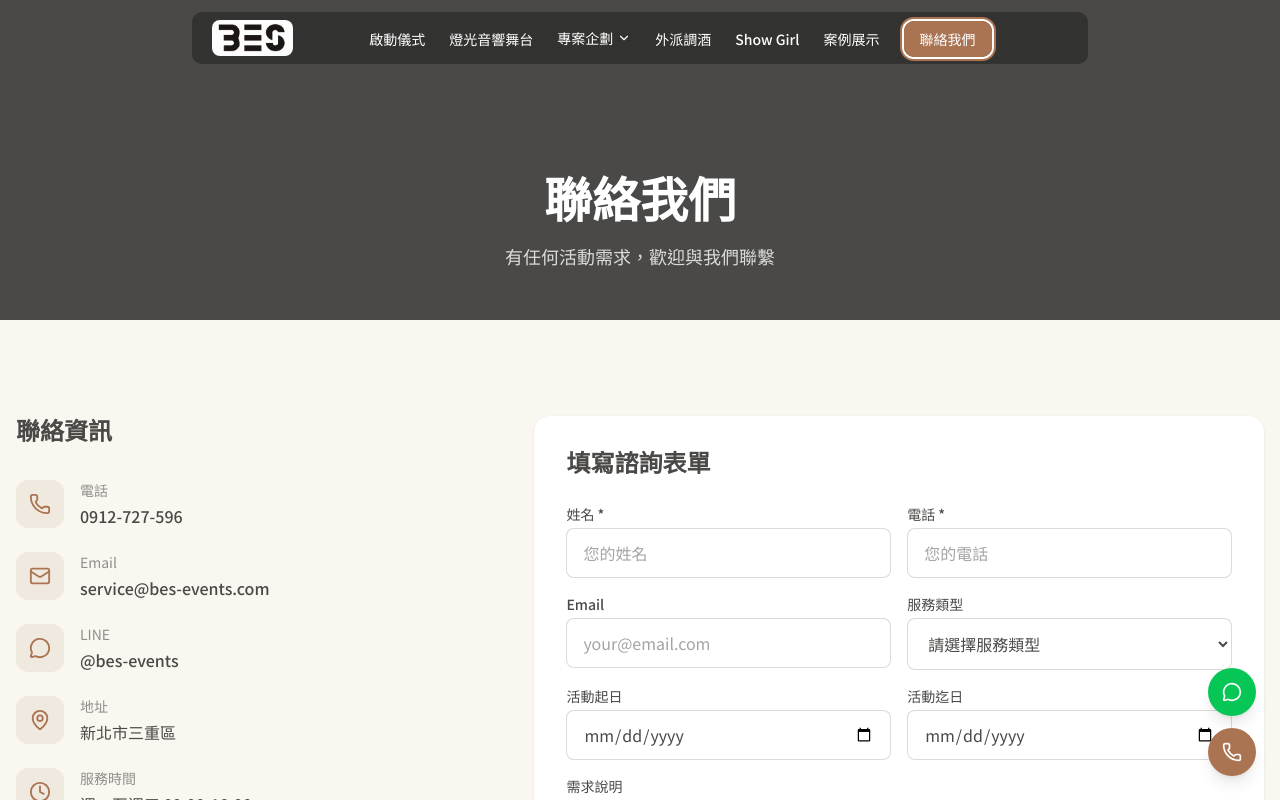
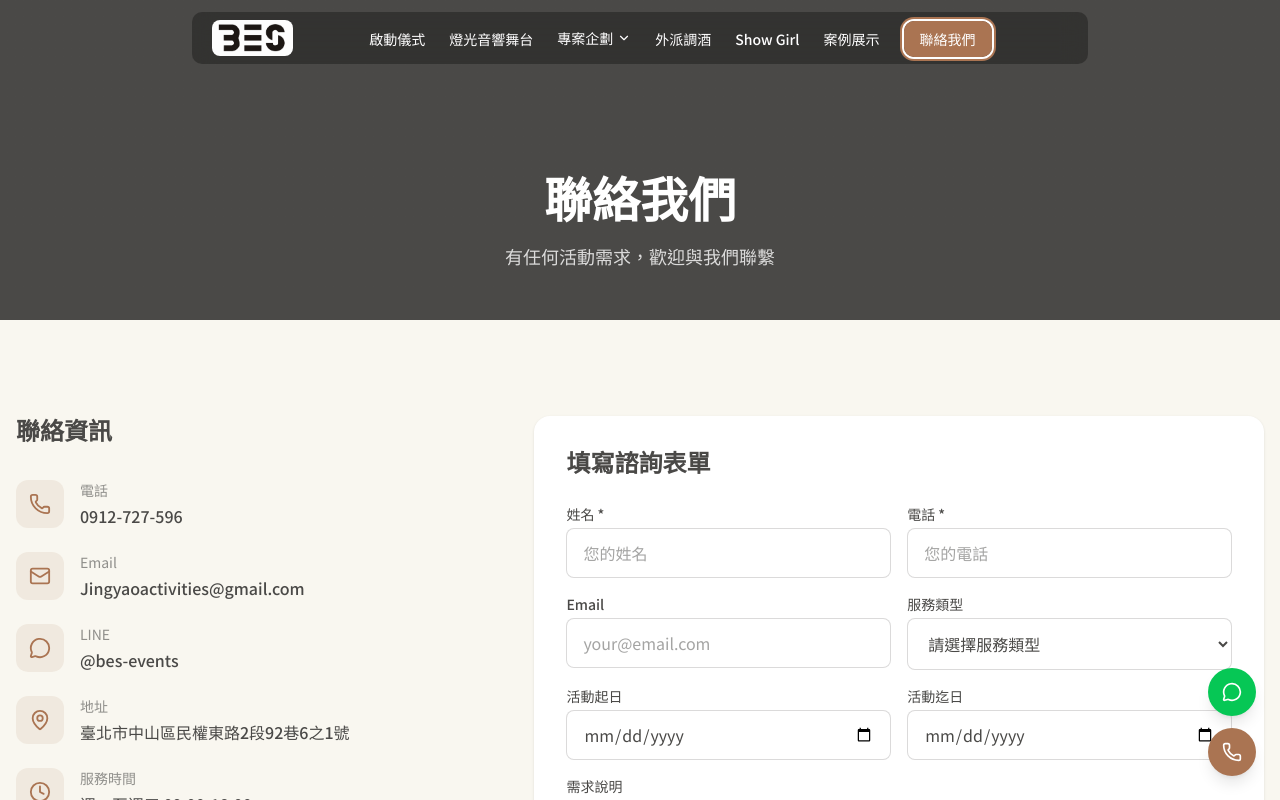
Before and after one commit to KEYI1997/bes-events, a Next.js app: page /contact in a window 1280 px wide. Shown: the top 800 px of the page. Built offline with nearby package versions, Linux system fonts and the light colour scheme.

Commit message:
fix: 更新聯絡頁 Email 及地址

```diff
--- a/src/app/contact/page.tsx
+++ b/src/app/contact/page.tsx
@@ -18,8 +18,8 @@ const CONTACT_INFO = [
   {
     icon: Mail,
     label: 'Email',
-    value: 'service@bes-events.com',
-    href: 'mailto:service@bes-events.com',
+    value: 'Jingyaoactivities@gmail.com',
+    href: 'mailto:Jingyaoactivities@gmail.com',
   },
   {
     icon: MessageCircle,
@@ -30,7 +30,7 @@ const CONTACT_INFO = [
   {
     icon: MapPin,
     label: '地址',
-    value: '新北市三重區',
+    value: '臺北市中山區民權東路2段92巷6之1號',
     href: null,
   },
   {
```
